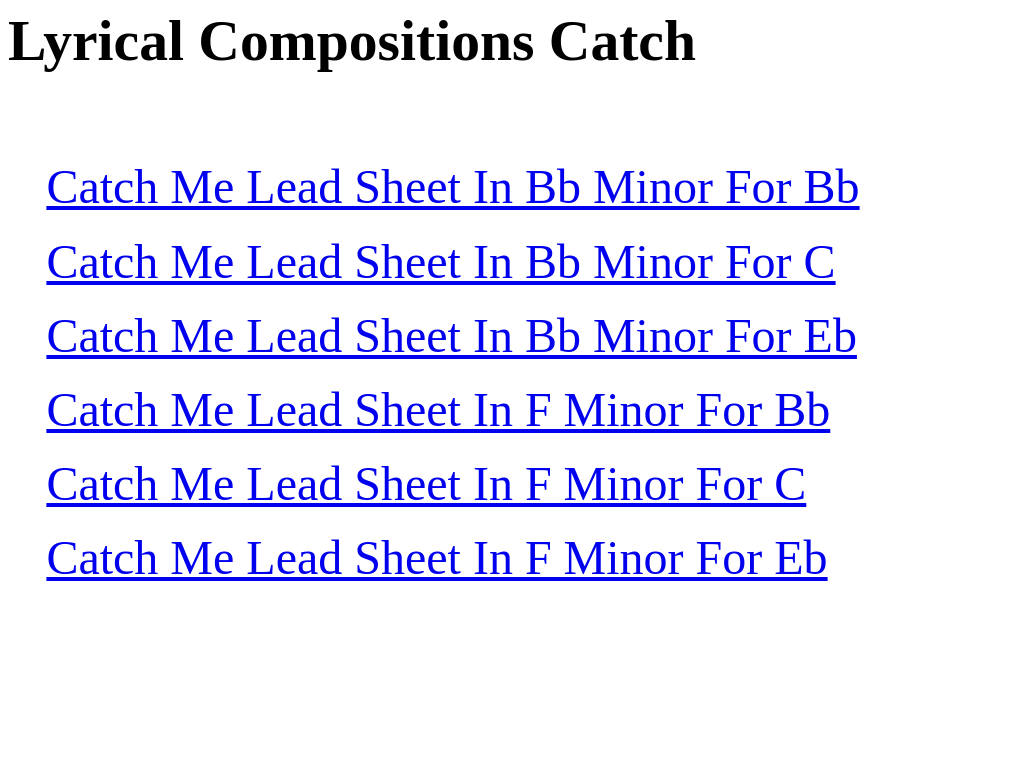
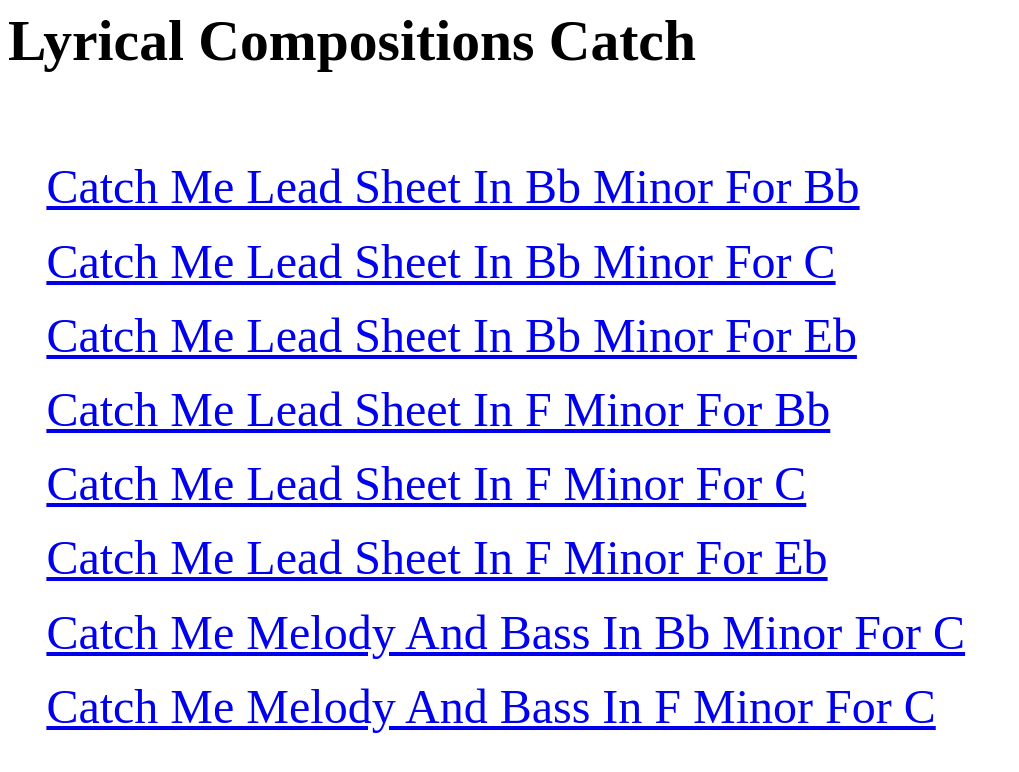
Before and after one commit to flaminghakama/lyrical-compositions-pdf, a plain HTML site: page catch-me/index.html in a window 1280 px wide. Shown: the whole page, without its empty margins (0-1019 px from the left). Drawn offline with Linux system fonts and the light colour scheme.

Commit message:
renaming previous part as  Melody + Bass, creating lead sheet versions

```diff
--- a/catch-me/index.html
+++ b/catch-me/index.html
@@ -37,6 +37,8 @@
         <li><a href='catch-me-Lead-Sheet-in-F-minor-for-Bb.pdf'>Catch Me Lead Sheet In F Minor For Bb</a></li>
         <li><a href='catch-me-Lead-Sheet-in-F-minor-for-C.pdf'>Catch Me Lead Sheet In F Minor For C</a></li>
         <li><a href='catch-me-Lead-Sheet-in-F-minor-for-Eb.pdf'>Catch Me Lead Sheet In F Minor For Eb</a></li>
+        <li><a href='catch-me-Melody-and-Bass-in-Bb-minor-for-C.pdf'>Catch Me Melody And Bass In Bb Minor For C</a></li>
+        <li><a href='catch-me-Melody-and-Bass-in-F-minor-for-C.pdf'>Catch Me Melody And Bass In F Minor For C</a></li>
     </ul>
 </body>
 </html>
```
Also changed, not shown: 11 other files.
